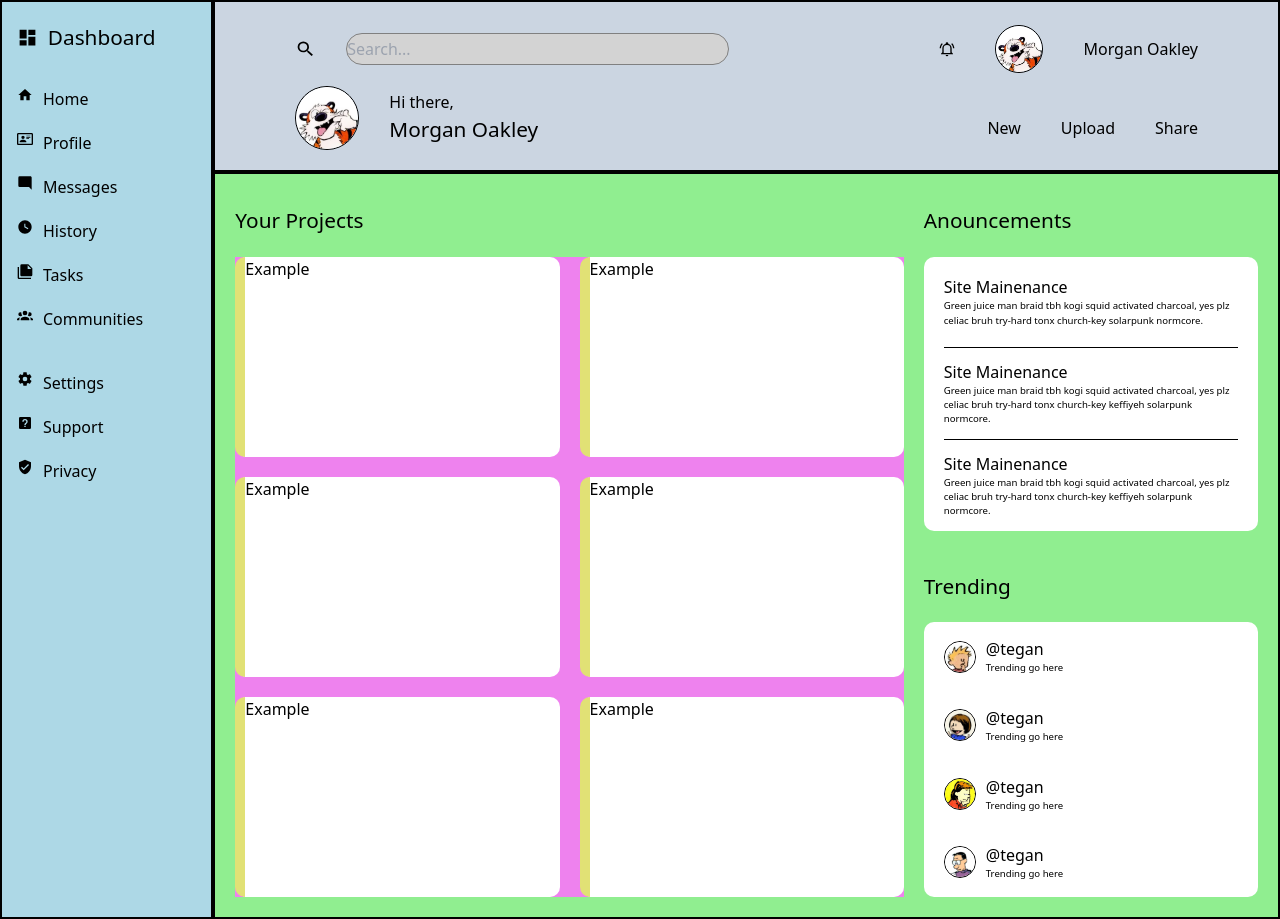
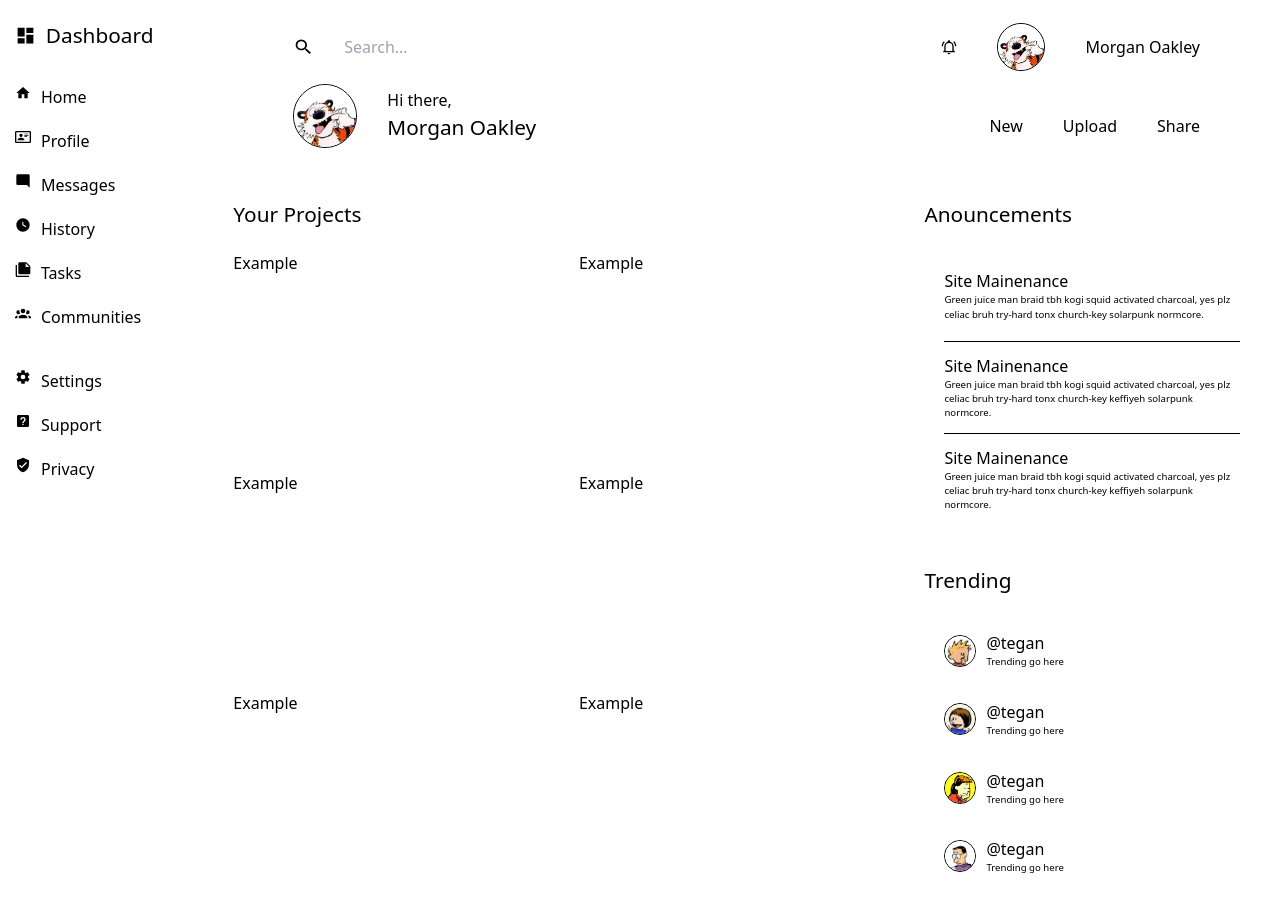
Before and after one commit to zwhahn/admin_dashboard, a website: page src/index.html in a window 1280 px wide. Drawn offline with Linux system fonts and the light colour scheme.

Commit message:
Remove custom borders and backgrounds

```diff
--- a/src/index.html
+++ b/src/index.html
@@ -7,8 +7,8 @@
     <title>Admin Dashboard</title>
 </head>
 <body>
-    <div class="page-layout min-w-screen min-h-screen bg-black">
-        <div class="header bg-slate-300">
+    <div class="page-layout min-w-screen min-h-screen">
+        <div class="header">
             <div class="search">
                 <img class="icon_header"
                     src="../icons/magnify.svg"/>
--- a/src/style.css
+++ b/src/style.css
@@ -20,8 +20,6 @@ h2 {
 }
 
 .header {
-    /* background-color: lightcoral; */
-    border: solid black 2px;
     grid-column: 2/3;
     grid-row: 1/2;
     display: grid;
@@ -67,9 +65,7 @@ h2 {
 }
 
 #search_bar {
-    background-color: lightgray;
     border-radius: 100px;
-    border: gray solid 1px;
     height: 2em;
     width: 80%;
 }
@@ -94,8 +90,6 @@ h2 {
 }
 
 .sidebar {
-    background-color: lightblue;
-    border: solid black 2px;
     grid-column: 1/2;
     grid-row: 1/3;
     width: clamp(160px, 100%, 240px);
@@ -135,8 +129,6 @@ h2 {
 
 
 .main-content {
-    background-color: lightgreen;
-    border: solid black 2px;
     padding-bottom: 20px;
 }
 
@@ -154,7 +146,6 @@ h2 {
 }
 
 .card-container {
-    background-color: violet;
     display: grid;
     grid-column: 1/2;
     grid-row: 2/3;
@@ -185,11 +176,9 @@ h2 {
 }
 
 .card {
-    background-color: white;
     height: 200px;
     width: clamp(200px, 100%, 400px);
     border-radius: 10px;
-    border-left: rgb(225, 225, 117) solid 10px;
 }
 
 .anouncement_trending_container {
@@ -207,7 +196,6 @@ h2 {
 
 .trending-container, .anouncement-container {
     display: grid;
-    background-color: white;
     border-radius: 10px;
 }
 
```
Also changed, not shown: src/output.css.
